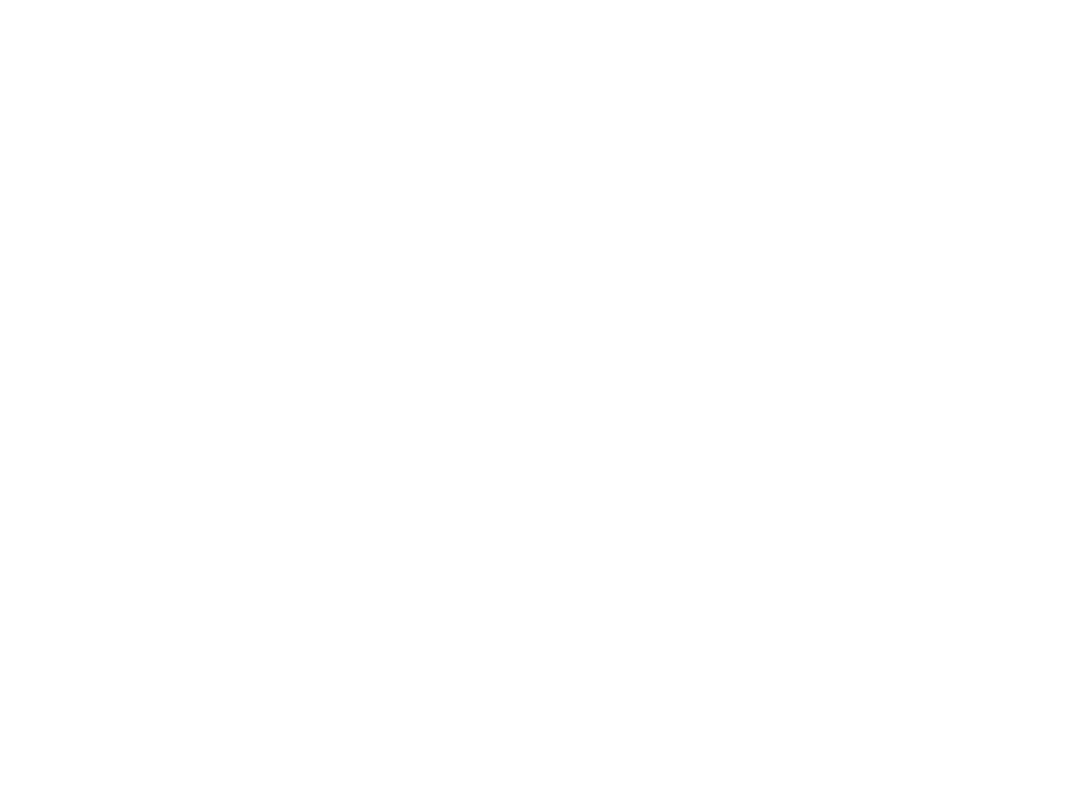
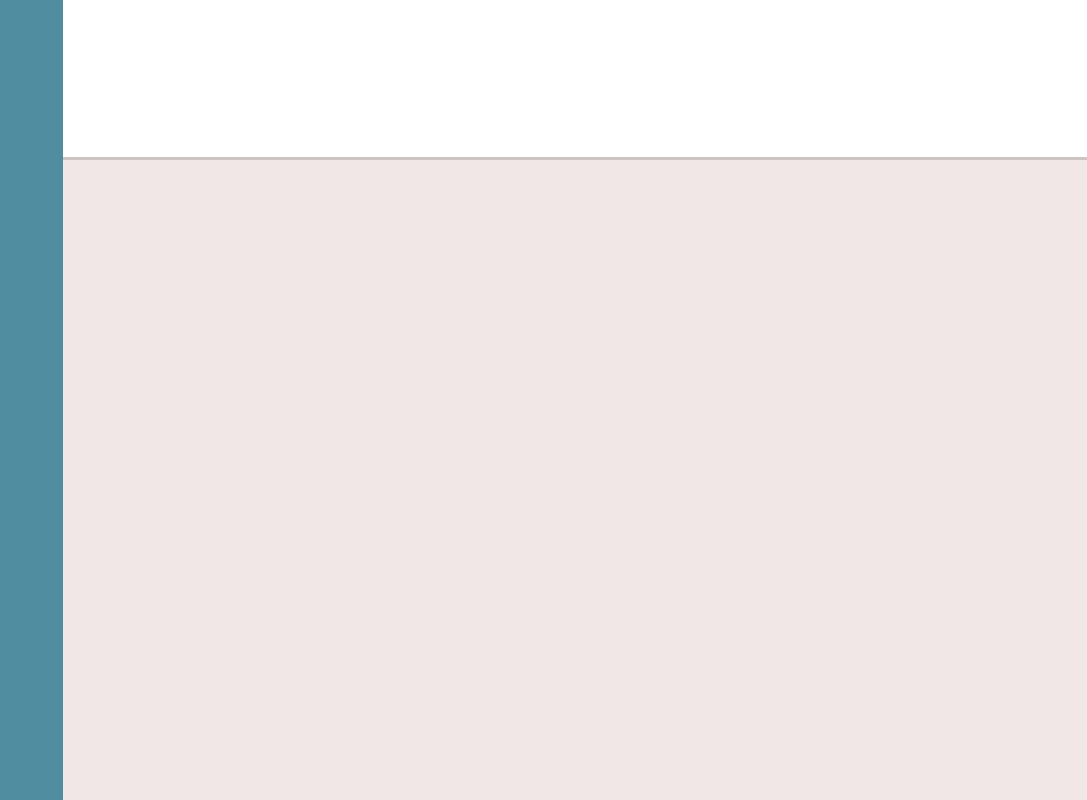
Before and after one commit to horleon024/odin-admin-dashboard, a plain HTML site: page index.html in a window 1280 px wide. Shown: the whole page, without its empty margins (193-1280 px from the left). Drawn offline with Linux system fonts and the light colour scheme.

Commit message:
create basic layout

```diff
--- a/index.html
+++ b/index.html
@@ -8,6 +8,24 @@
 	<link rel="stylesheet" href="style.css">
 </head>
 <body>
+	<div class="container">
+		<div class="sidebar">
 
+		</div>
+		<div class="header">
+
+		</div>
+		<div class="content">
+			<div class="projects">
+
+			</div>
+			<div class="announcements">
+
+			</div>
+			<div class="trending">
+
+			</div>
+		</div>
+	</div>
 </body>
 </html>
--- a/style.css
+++ b/style.css
@@ -0,0 +1,28 @@
+* {
+	margin: 0;
+	padding: 0;
+	box-sizing: border-box;
+	font-family: -apple-system, BlinkMacSystemFont, 'Segoe UI', Roboto, Oxygen, Ubuntu, Cantarell, 'Open Sans', 'Helvetica Neue', sans-serif;
+}
+
+.container {
+	height: 100vh;
+	display: grid;
+	grid-template-columns: 1fr 4fr;
+	grid-template-rows: 1fr 4fr;
+}
+
+.sidebar {
+	background-color: rgb(81, 141, 161);
+	grid-row: 1 / 3;
+
+}
+
+.header {
+
+}
+
+.content {
+	background-color: rgb(242, 231, 231);
+	box-shadow: 0px -3px rgb(205, 196, 196);
+}
```
